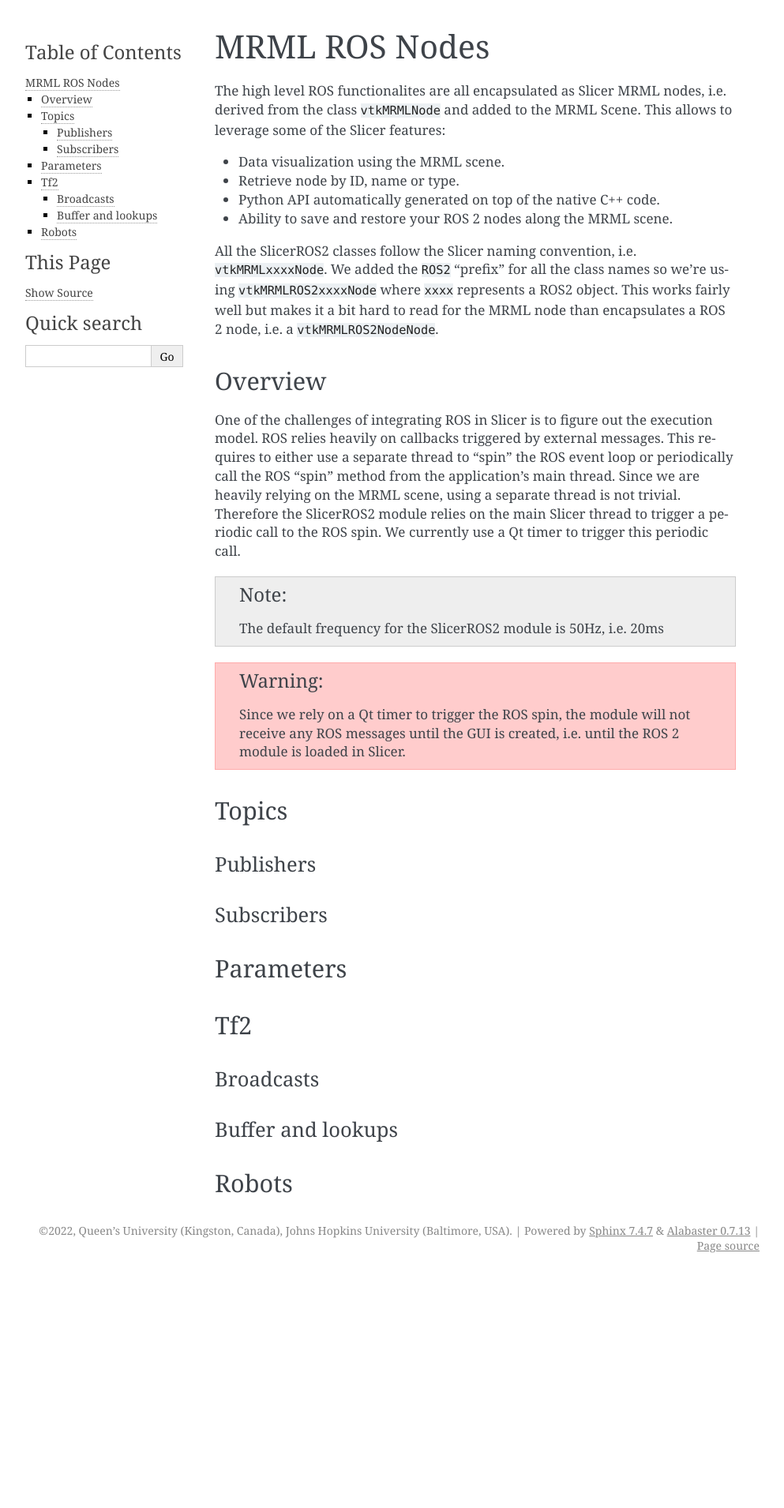
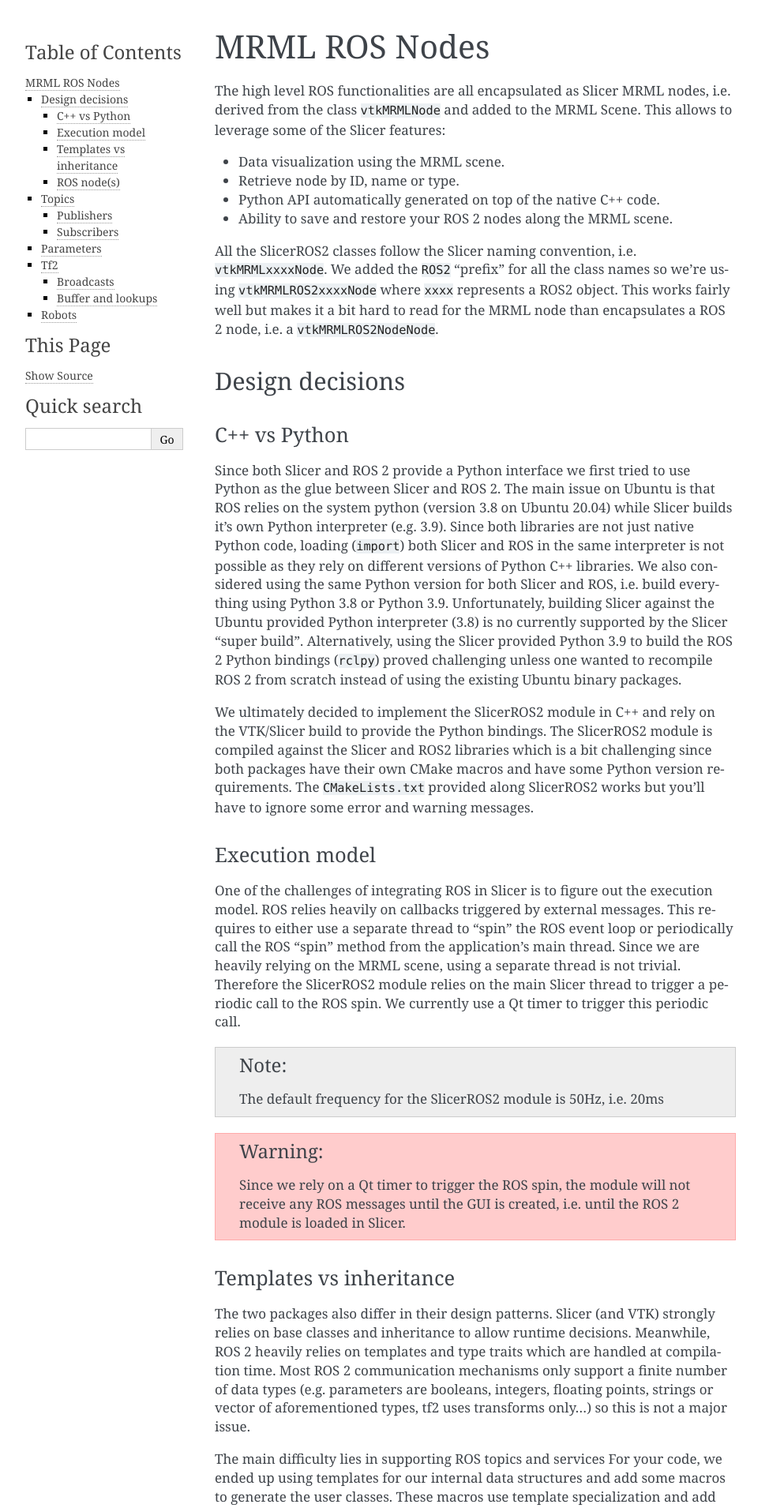
Before and after one commit to rosmed/slicer_ros2_module, a Sphinx documentation site: the page built from docs/pages/mrml-ros-nodes.rst, in a window 1280 px wide. Shown: the top 1910 px of the page at 79% size, without its empty margins (148-1141 px from the left). Built offline with Sphinx 7.4.7, drawn with Linux system fonts in a browser that asks for light colours; before the commit the page ends 1617 px from its top, so only the background shows below that; some of the changed text lies outside the part shown.

Commit message:
doc: work in progress

```diff
--- a/docs/conf.py
+++ b/docs/conf.py
@@ -31,6 +31,7 @@
 # extensions coming with Sphinx (named 'sphinx.ext.*') or your custom
 # ones.
 extensions = [
+    'sphinx_tabs.tabs'
 ]
 
 # Add any paths that contain templates here, relative to this directory.
--- a/docs/pages/mrml-ros-nodes.rst
+++ b/docs/pages/mrml-ros-nodes.rst
@@ -3,7 +3,7 @@
 MRML ROS Nodes
 """"""""""""""
 
-The high level ROS functionalites are all encapsulated as Slicer MRML
+The high level ROS functionalities are all encapsulated as Slicer MRML
 nodes, i.e. derived from the class ``vtkMRMLNode`` and added to the
 MRML Scene.  This allows to leverage some of the Slicer features:
 
@@ -23,9 +23,39 @@
 hard to read for the MRML node than encapsulates a ROS 2 node, i.e. a
 ``vtkMRMLROS2NodeNode``.
 
-========
-Overview
-========
+================
+Design decisions
+================
+
+C++ vs Python
+=============
+
+Since both Slicer and ROS 2 provide a Python interface we first tried
+to use Python as the glue between Slicer and ROS 2.  The main issue on
+Ubuntu is that ROS relies on the system python (version 3.8 on Ubuntu
+20.04) while Slicer builds it's own Python interpreter (e.g. 3.9).
+Since both libraries are not just native Python code, loading
+(``import``) both Slicer and ROS in the same interpreter is not
+possible as they rely on different versions of Python C++ libraries.
+We also considered using the same Python version for both Slicer and
+ROS, i.e. build everything using Python 3.8 or Python 3.9.
+Unfortunately, building Slicer against the Ubuntu provided Python
+interpreter (3.8) is no currently supported by the Slicer "super
+build".  Alternatively, using the Slicer provided Python 3.9 to build
+the ROS 2 Python bindings (``rclpy``) proved challenging unless one
+wanted to recompile ROS 2 from scratch instead of using the existing
+Ubuntu binary packages.
+
+We ultimately decided to implement the SlicerROS2 module in C++ and
+rely on the VTK/Slicer build to provide the Python bindings.  The
+SlicerROS2 module is compiled against the Slicer and ROS2 libraries
+which is a bit challenging since both packages have their own CMake
+macros and have some Python version requirements.  The
+``CMakeLists.txt`` provided along SlicerROS2 works but you'll have to
+ignore some error and warning messages.
+
+Execution model
+===============
 
 One of the challenges of integrating ROS in Slicer is to figure out
 the execution model.  ROS relies heavily on callbacks triggered by
@@ -44,12 +74,53 @@
    module will not receive any ROS messages until the GUI is created,
    i.e. until the ROS 2 module is loaded in Slicer.
 
+Templates vs inheritance
+========================
+
+The two packages also differ in their design patterns.  Slicer (and
+VTK) strongly relies on base classes and inheritance to allow runtime
+decisions.  Meanwhile, ROS 2 heavily relies on templates and type
+traits which are handled at compilation time.  Most ROS 2
+communication mechanisms only support a finite number of data types
+(e.g. parameters are booleans, integers, floating points, strings or
+vector of aforementioned types, tf2 uses transforms only...) so this
+is not a major issue.
+
+The main difficulty lies in supporting ROS topics and services For
+your code, we ended up using templates for our internal data
+structures and add some macros to generate the user classes.  These
+macros use template specialization and add some methods to create a
+C++ class that can be used within Slicer (including the Python
+bindings generation).
+
+ROS node(s)
+===========
+
+The SlicerROS2 module always creates a default ROS node (internally a
+``rclcpp::node``).  This node is both a ROS 2 node and a MRML node,
+hence the unfortunate name ``vtkMRMLROS2NodeNode``.  This node is
+added to the MRML scene and should be used to add your custom
+``vtkMRMLROS2`` nodes (topics, parameter...).  It should be possible
+to add an extra ROS 2 node in SlicerROS2 but this feature has not been
+tested extensively for the first release.
+
 ======
 Topics
 ======
 
 Publishers
 ==========
+
+.. tabs::
+
+   .. tab:: C++
+
+      C++ code goes here
+
+   .. tab:: Python
+
+      Python code goes here
+
 
 Subscribers
 ===========
--- a/docs/pages/python_features.rst
+++ b/docs/pages/python_features.rst
@@ -1,6 +1,6 @@
-===========
+====================================
 3D Slicer python interactor commands
-===========
+====================================
 
 The following commands can be used in the python interactor in 3D Slicer to test the modules functionality.
 
```
